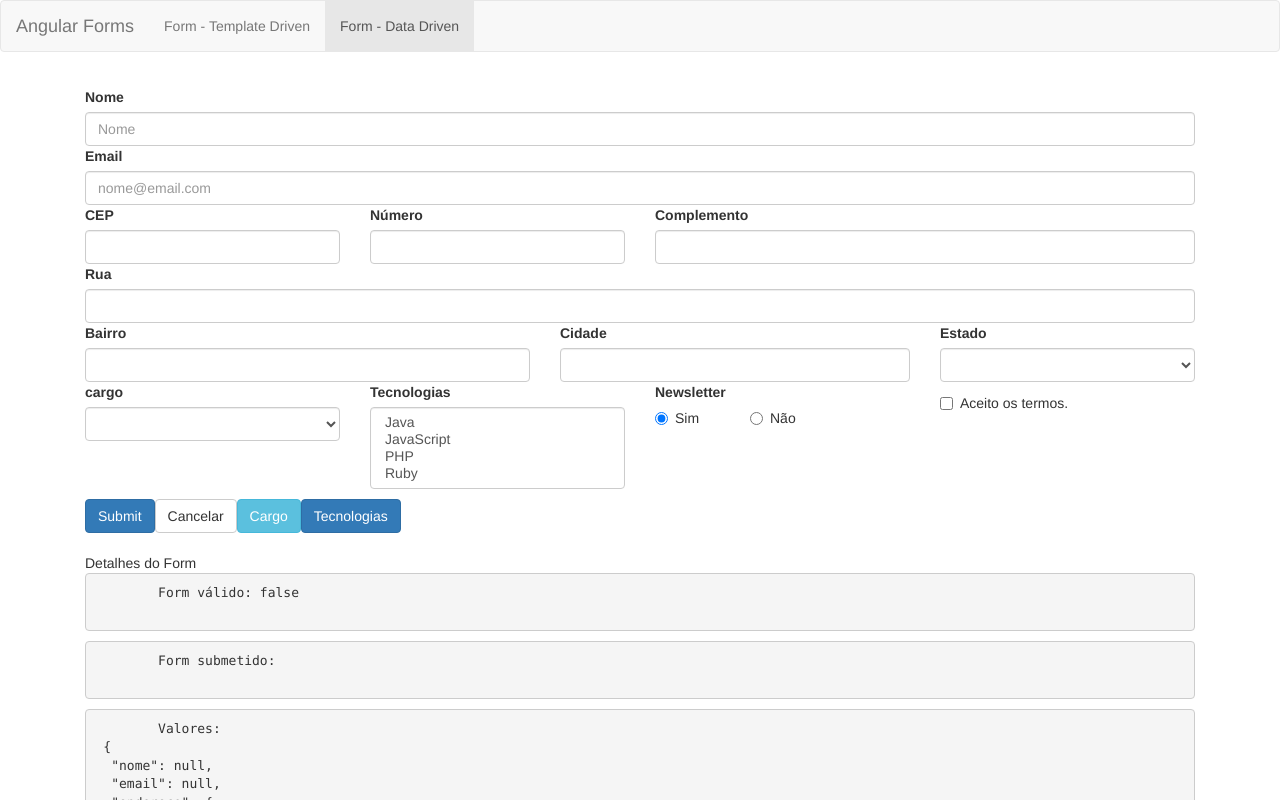
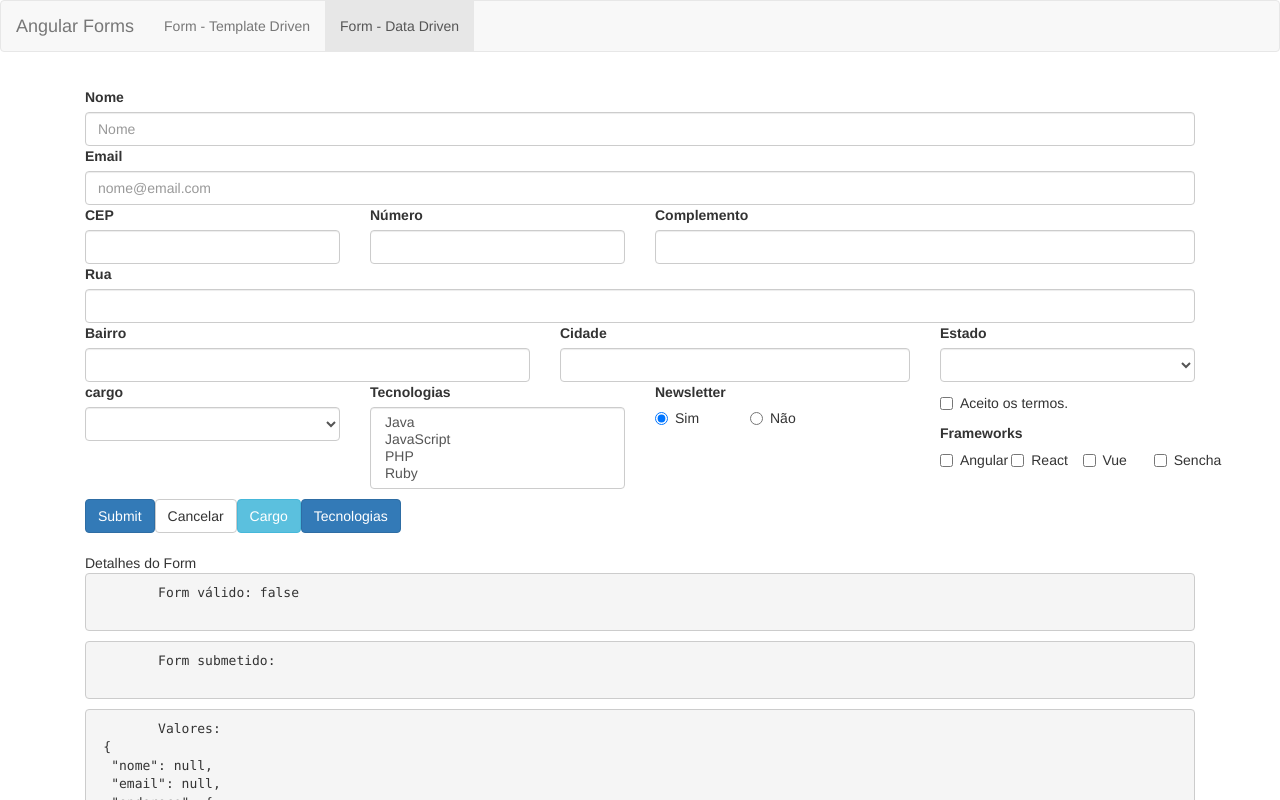
Before and after one commit to Danlei27/Angular-bootstrap-forms, an Angular app: page /dataForm in a window 1280 px wide. Shown: the top 800 px of the page. Built offline with nearby package versions, Linux system fonts and the light colour scheme.

Commit message:
Formulários reativos: FormArray: Checkboxes Dinâmicos

```diff
--- a/src/app/date-form/date-form.component.html
+++ b/src/app/date-form/date-form.component.html
@@ -164,6 +164,18 @@
              </app-campo-control-erro>
          </div>
      </div>
+     <div class="col-md-3" [ngClass]="aplicaCssErro('frameworks')">
+        <label for="frameworks">Frameworks</label>
+        <div id="frameworks" class="row">
+            <div class="checkbox" class="col-sm-3"
+            formArrayName="frameworks"
+            *ngFor="let item of frameworks; let i = index">
+                <label  class="checkbox-inline">
+                    <input type="checkbox" [formControlName]="i"> {{ item }}
+                </label>
+            </div>
+        </div>
+     </div>
  </div>
  <div class="col-sm-12">
      <button type="submit" style="margin-top: 10px;" class="btn btn-primary">Submit</button>
--- a/src/app/date-form/date-form.component.ts
+++ b/src/app/date-form/date-form.component.ts
@@ -1,10 +1,11 @@
 import { Component, OnInit } from '@angular/core';
-import { FormGroup, FormControl, FormBuilder, Validators } from '@angular/forms';
+import { FormGroup, FormArray, FormControl, FormBuilder, Validators } from '@angular/forms';
 import { HttpClient } from '@angular/common/http';
 import { DropdownService } from '../shared/services/dropdown.service';
 import { EstadoBr } from '../shared/models/estado-br';
 import { ConsultaCepService } from '../shared/services/consulta-cep.service';
 import { Observable } from 'rxjs';
+import { map } from 'rxjs/operators'
 
 @Component({
   selector: 'app-date-form',
@@ -20,6 +21,7 @@ export class DateFormComponent implements OnInit {
   cargos: any[];
   tecnologias: any[];
   newsletterOp: any[];
+  frameworks: string[] = ['Angular', 'React', 'Vue', 'Sencha'];
   constructor(
     private formBuilder: FormBuilder,
     private http: HttpClient,
@@ -64,19 +66,42 @@ export class DateFormComponent implements OnInit {
     cargo: [null],
     tecnologias: [null],
     newsletter: ['s'],
-    termos: [null, Validators.pattern('true')]
+    termos: [null, Validators.pattern('true')],
+    frameworks: this.buildFrameworks()
       // Validators.minLength(3), Validators.maxLength(20)
       //  pattern="[a-z0-9._%+-]{1,40}[@]{1}[a-z]{1,10}[.]{1}[a-z]{3}"
 
     });
   }
 
+  buildFrameworks(){
+    const values = this.frameworks.map(v => new FormControl(false));
+    return this.formBuilder.array(values);
+  //  this.formBuilder.array( [
+  //   new FormControl(false),
+  //   new FormControl(false),
+  //   new FormControl(false),
+  //   new FormControl(false)
+  //  ]);
+  }
+
+
   onSubmit(){
+    console.log(this.formulario);
+
+    let valueSubmit = Object.assign({}, this.formulario.value);
+
+    valueSubmit =  Object.assign(valueSubmit,{
+      frameworks: valueSubmit.frameworks
+      .map((v, i) => v ? this.frameworks[i] : null)
+      .filter(v => v !== null)
+    });
+    console.log(valueSubmit)
+
     if(this.formulario.valid){
 
-      console.log(this.formulario);
 
-      this.http.post('https://httpbin.org/post',JSON.stringify(this.formulario.value))
+      this.http.post('https://httpbin.org/post',JSON.stringify({}))
       .subscribe(dados => {
         console.log(dados);
         // reset o form
@@ -88,6 +113,7 @@ export class DateFormComponent implements OnInit {
       this.verificaValidacoesForm(this.formulario);
       }
   }
+
 
   verificaValidacoesForm(formGroup: FormGroup){
     Object.keys(formGroup.controls).forEach(campo => {
```
